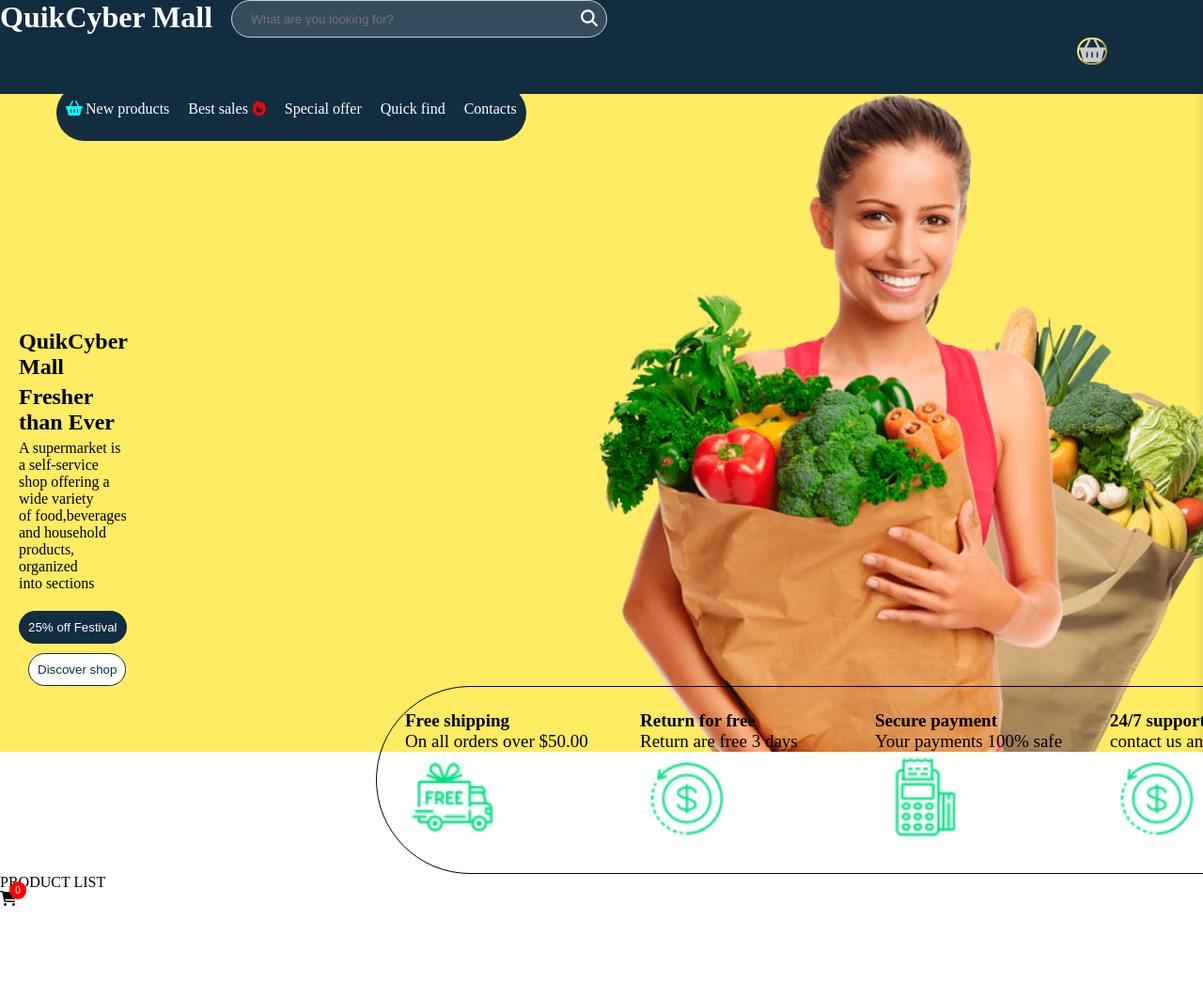
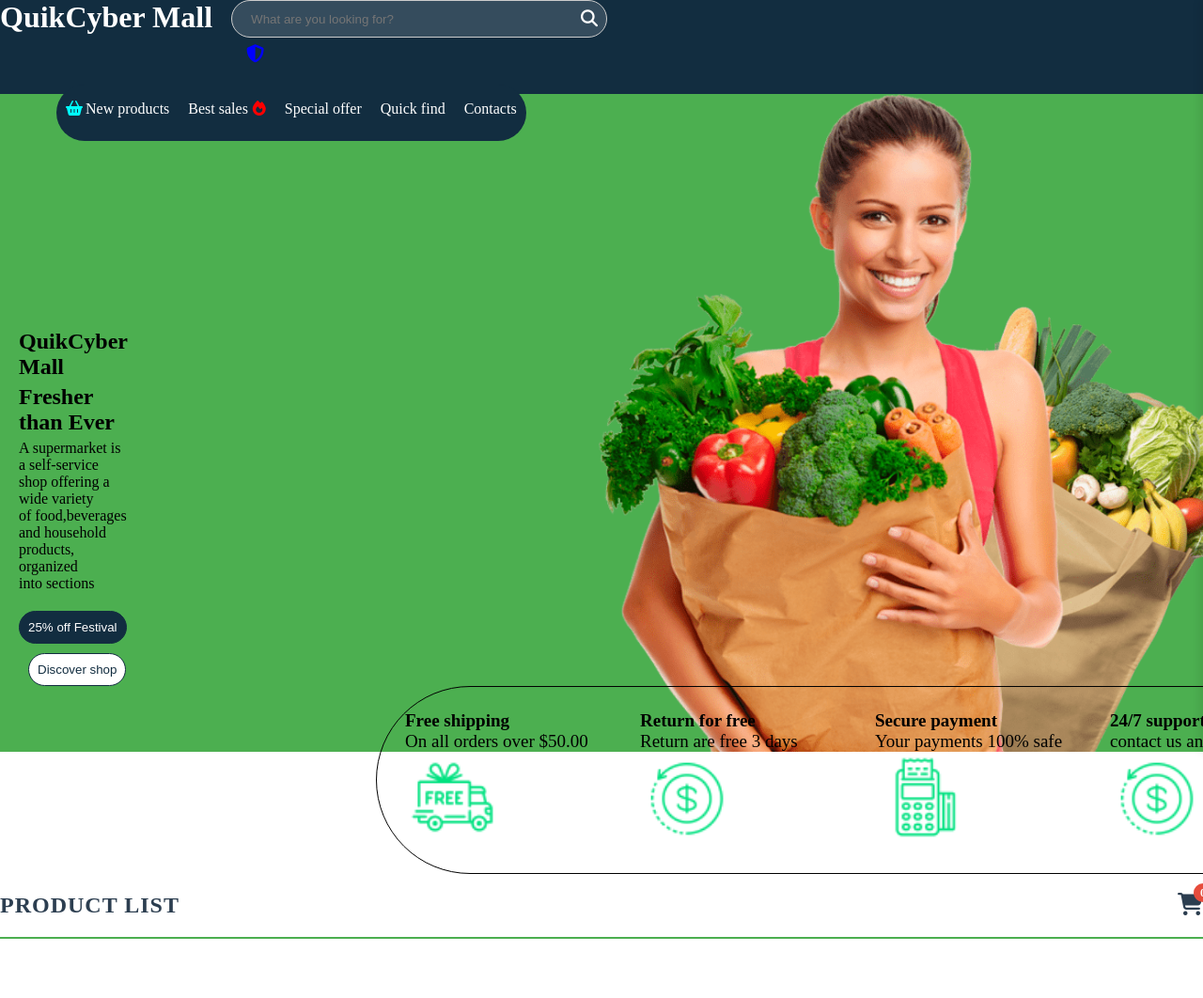
Before and after one commit to Richard3wasonga/e-commerce-supermarket, a plain HTML site: page index.html in a window 1280 px wide. Shown: the top 1062 px of the page at 94% size. Drawn offline with Linux system fonts and the light colour scheme; no server answers.

Commit message:
added admin form for adding products to store

```diff
--- /dev/null
+++ b/admin.css
@@ -0,0 +1,89 @@
+body {
+    font-family: 'Arial', sans-serif;
+    background-color: #f5f5f5;
+    margin: 0;
+    padding: 20px;
+    display: flex;
+    justify-content: center;
+    align-items: center;
+    min-height: 100vh;
+}
+
+#form_1 {
+    background: white;
+    padding: 30px;
+    border-radius: 10px;
+    box-shadow: 0 4px 8px rgba(0, 0, 0, 0.1);
+    width: 100%;
+    max-width: 500px;
+}
+
+#addform {
+    display: flex;
+    flex-direction: column;
+    gap: 20px;
+}
+
+#addform input {
+    padding: 12px 15px;
+    border: 1px solid #ddd;
+    border-radius: 6px;
+    font-size: 16px;
+    transition: all 0.3s ease;
+}
+
+#addform input:focus {
+    border-color: #4CAF50;
+    outline: none;
+    box-shadow: 0 0 0 3px rgba(76, 175, 80, 0.2);
+}
+
+#addform input::placeholder {
+    color: #999;
+}
+
+#addform button {
+    background-color: #4CAF50;
+    color: white;
+    border: none;
+    padding: 14px;
+    font-size: 16px;
+    border-radius: 6px;
+    cursor: pointer;
+    transition: background-color 0.3s;
+    font-weight: bold;
+}
+
+#addform button:hover {
+    background-color: #45a049;
+}
+
+
+#form_1::before {
+    content: "🛒";
+    font-size: 40px;
+    display: block;
+    text-align: center;
+    margin-bottom: 15px;
+}
+#back-button {
+    background-color: #4CAF50;
+    color: white;
+    border: none;
+    padding: 10px 15px;
+    margin: 20px;
+    border-radius: 5px;
+    cursor: pointer;
+    font-size: 16px;
+    transition: background-color 0.3s;
+}
+
+#back-button:hover {
+    background-color: #45a049;
+}
+
+header {
+    display: flex;
+    justify-content: flex-start;
+    width: 100%;
+}
--- a/index.html
+++ b/index.html
@@ -13,7 +13,8 @@
         <form id="search-form">
         <input type="text" name="search" id="search-bar" placeholder="What are you looking for?">
         <button type="submit" id="search-icon"><i class="fa-solid fa-magnifying-glass"></i></button>
-        <button id="cart"><i class="fa-solid fa-basket-shopping"></i></button>
+        <a href="admin.html" id="admin-btn" title="Admin Panel"><i class="fa-solid fa-shield-halved"></i></a>
+
 
         </form>
 
--- a/style.css
+++ b/style.css
@@ -17,9 +17,27 @@
 
 
 }
+#admin-btn {
+    background: none;
+    border: none;
+    color: blue;
+    font-size: 1.2rem;
+    cursor: pointer;
+    padding: 0.5rem;
+    margin-left: 0.5rem;
+    transition: color 0.3s ease;
+    text-decoration: none;
+    display: inline-flex;
+    align-items: center;
+}
+
+#admin-btn:hover {
+    color: #2c8a4a;
+}
 #search-form{
     position: relative;
     width: 400px
+
 }
 #search-bar{
     width: 100%;
@@ -99,7 +117,7 @@
     color: white;
 }
 #outer-intro{
-    background:#ffec62;
+    background: #4CAF50;
     height: 700px;
     background-blend-mode: multiply;
     display: flex;
@@ -371,3 +389,48 @@
     min-width: 20px;
     text-align: center;
 }
+.container header {
+    display: flex;
+    justify-content: space-between;
+    align-items: center;
+    padding: 20px 0;
+    margin-bottom: 20px;
+    border-bottom: 2px solid #4CAF50;
+}
+
+.title {
+    font-size: 24px;
+    font-weight: 700;
+    color: #2c3e50;
+    text-transform: uppercase;
+    letter-spacing: 1px;
+}
+
+
+.icon-cart {
+    position: relative;
+    cursor: pointer;
+    font-size: 24px;
+    color: #2c3e50;
+    transition: all 0.3s ease;
+}
+
+.icon-cart:hover {
+    color: #4CAF50;
+}
+
+.cart-count {
+    position: absolute;
+    top: -10px;
+    right: -10px;
+    background-color: #e74c3c;
+    color: white;
+    border-radius: 50%;
+    width: 20px;
+    height: 20px;
+    display: flex;
+    justify-content: center;
+    align-items: center;
+    font-size: 12px;
+    font-weight: bold;
+}
```
Also changed, not shown: admin.html (added, +23 -0 lines), admin.js (added, +27 -0 lines), index.js (+12 -4 lines), db.json.
